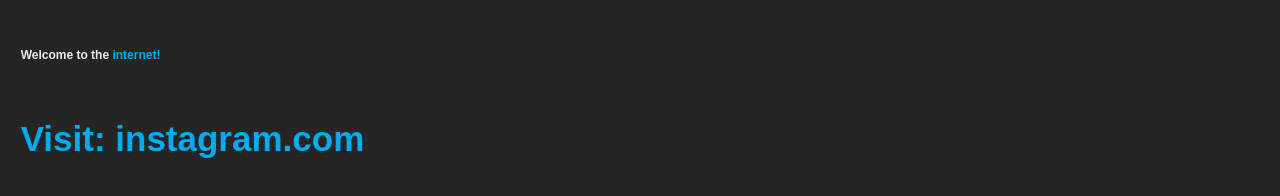
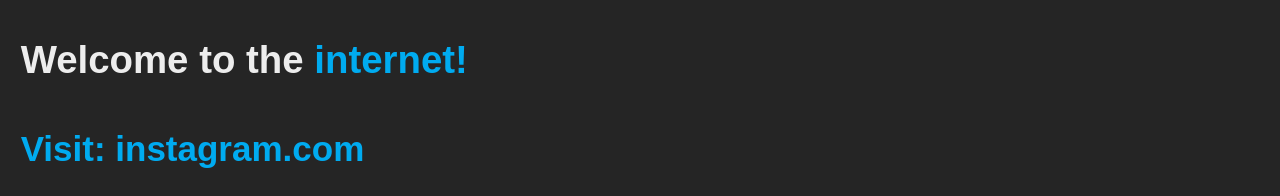
Before and after one commit to 1ineRunner/favourites.github.io, a plain HTML site: page index.html in a window 1280 px wide. Shown: the top 196 px of the page. Drawn offline with nearby package versions, Linux system fonts and the light colour scheme.

Commit message:
Chore: Added h2 font adjustment

```diff
--- a/style.css
+++ b/style.css
@@ -39,7 +39,7 @@
   display: flex;
   justify-content: center;
   align-items: center;
-  gap: 2vw;
+  gap: 1vw;
   margin-top: 1vw;
 }
 
@@ -59,6 +59,12 @@
 .home-content h3 {
   margin-bottom: 2vw;
   margin-top: 1vw;
+  font-size: 3vw;
+}
+
+.home-content h2 {
+  margin-bottom: 0vw;
+  margin-top: 0vw;
   font-size: 3vw;
 }
 
```
